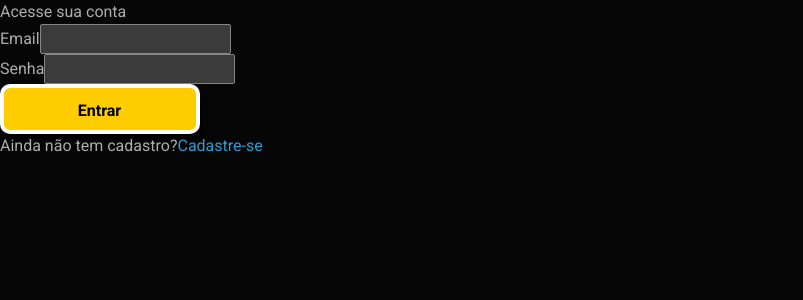
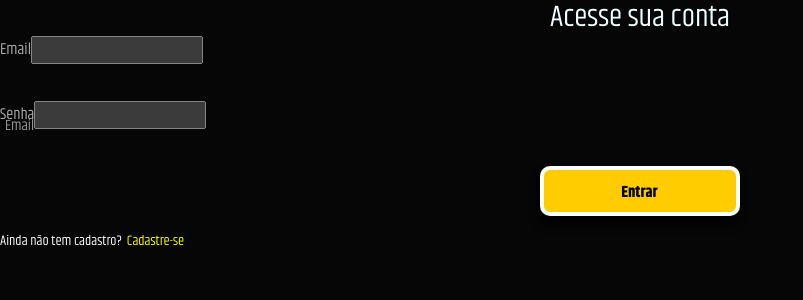
Before and after one commit to FullDevAlan/Beirilus, a React (Create React App) app: page /login in a window 1280 px wide. Shown: the top 300 px of the page, without its empty margins (0-803 px from the left). Built offline with nearby package versions, Linux system fonts and the light colour scheme.

Commit message:
Atualização CSS login

```diff
--- a/src/component/Pages/Login/styles.css
+++ b/src/component/Pages/Login/styles.css
@@ -1,32 +1,178 @@
-#login{
-    display: flex;
-    flex-direction: column;
-    align-items: center;
-    justify-content: center;
-    min-height: 100vh;
-    padding: 0 2rem;
+@import url('https://fonts.googleapis.com/css2?family=Khand:wght@300;400;500;600;700&display=swap');
+* {
+    margin: 0;
+    padding: 0;
+    box-sizing: border-box;
+
 }
 
-#login .form {
-    background-color: #f1f1f1;
-    width: 100%;
-    max-width: 480px;
-    padding: 0.5rem;
+body, html {
+    font-family: 'Khand', sans-serif;
+
 }
 
-#login .field{
-    padding-bottom: 0.5rem;
-}
 
-#login .field label {
-    display: block;
-}
-
-#login .field input{
+.login-form {
     width: 100%;
 }
 
-#login .actions {
-text-align: center;
-margin-top: 0.5rem;
+.login-form-title {
+    display: block;
+    font-size: 30px;
+    color: azure;
+
+    line-height: 1.2;
+    text-align: center;
 }
+
+.login-form-title img{
+    width: 90px;
+}
+
+.wrap-input {
+    width: 100;
+    position: relative;
+
+    margin-bottom: 37px;
+}
+
+.input {
+    font-size: 15px;
+    color: rgb(0, 0, 0);
+    line-height: none;
+    border: 1px;
+    display: block;
+    width: 100%;
+    height: 45px;
+    background-color: white;
+    padding: 5px;
+    overflow: hidden;
+    border-radius: 10px;
+}
+
+.focus-input {
+    position:absolute;
+    display: block;
+    width: 100%;
+    height: 100%;
+
+    top: 0;
+    left: 0;
+
+    pointer-events:none;
+    color: #333;
+}
+
+.focus-input::before {
+    content: "";
+    display: block;
+    position: absolute;
+    bottom: -2px;
+    left: 0;
+    width: 0;
+    height: 2px;
+
+    /* -webkit-transition: all 0.4s;
+    -moz-transition: all 0.4s;
+    -moz-transition: all 0.4s; */
+
+    background: -webkit-transition (to left, yellow);
+    background: -moz-transition (to left, yellow);
+    background: -moz-transition (to left, yellow);
+}
+
+.focus-input::after {
+    font-size: 15px;
+    color: #999999;
+    line-height: 1.2;
+    content: attr(data-placeholder);
+    display: block;
+    width: 100%;
+    position: absolute;
+    top: 16px;
+    left: 0px;
+    padding-left: 5px;
+/*
+    -webkit-transition: all 0.4s;
+    -moz-transition: all 0.4s;
+    -moz-transition: all 0.4s; */
+}
+
+.container-login-form-btn {
+    display: flex;
+    flex-wrap: wrap;
+    justify-content: center;
+    padding-bottom: 13px;
+}
+
+.login-form-btn {
+    font-size: 15px;
+    border: none;
+    border-radius: 10px;
+    color: rgb(0, 0, 0);
+
+    line-height: 1.2;
+    text-transform: uppercase;
+    display: flex;
+    justify-content: center;
+    align-items: center;
+
+    width: 100%;
+    height: 50px;
+    background-color: yellow;
+    background: -webkit-transition (to left, yellow);
+    background: -moz-transition (to left, yellow);
+    background: -moz-transition (to left, yellow);
+}
+
+.login-form-btn:hover {
+    cursor: pointer;
+}
+
+.text-center {
+    display: flex;
+    justify-content: center;
+    align-items: center;
+
+    margin-top: 20px;
+}
+
+.txt1 {
+    font-size: 14px;
+    color: rgb(255, 255, 255);
+    line-height: 1.5;
+    padding-right: 5px;
+    text-decoration: none;
+}
+
+.txt2 {
+    font-size: 14px;
+    color: yellow;
+    line-height: 1.5;
+    text-decoration: none;
+}
+
+.container-login {
+    width: 100%;
+    min-height: 100vh;
+    display: flex;
+    flex-wrap: wrap;
+    align-items: center;
+    justify-content: center;
+    padding: 15px;
+
+    background-image: url(/src/assets/img/fd1.png);
+    background-repeat: no-repeat;
+    background-size: auto;
+    background-position: center;
+}
+
+.wrap-login {
+    align-items: center;
+    width: 390px;
+    background-color: black;
+    border-radius: 10px;
+    overflow: hidden;
+    padding: 77px 55px 33px 55px;
+    box-shadow: 0 5px 10px 0px rgba(255, 255, 255, 0.2);
+}
```
